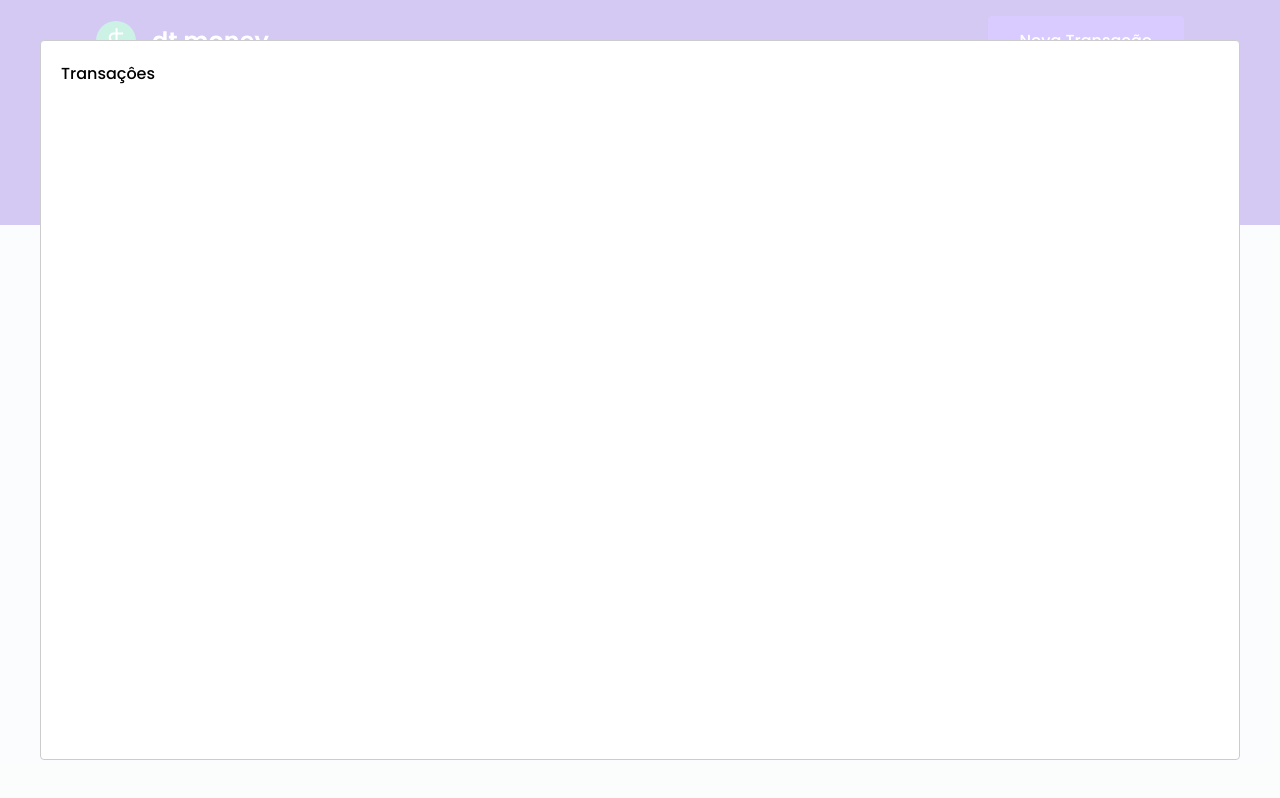
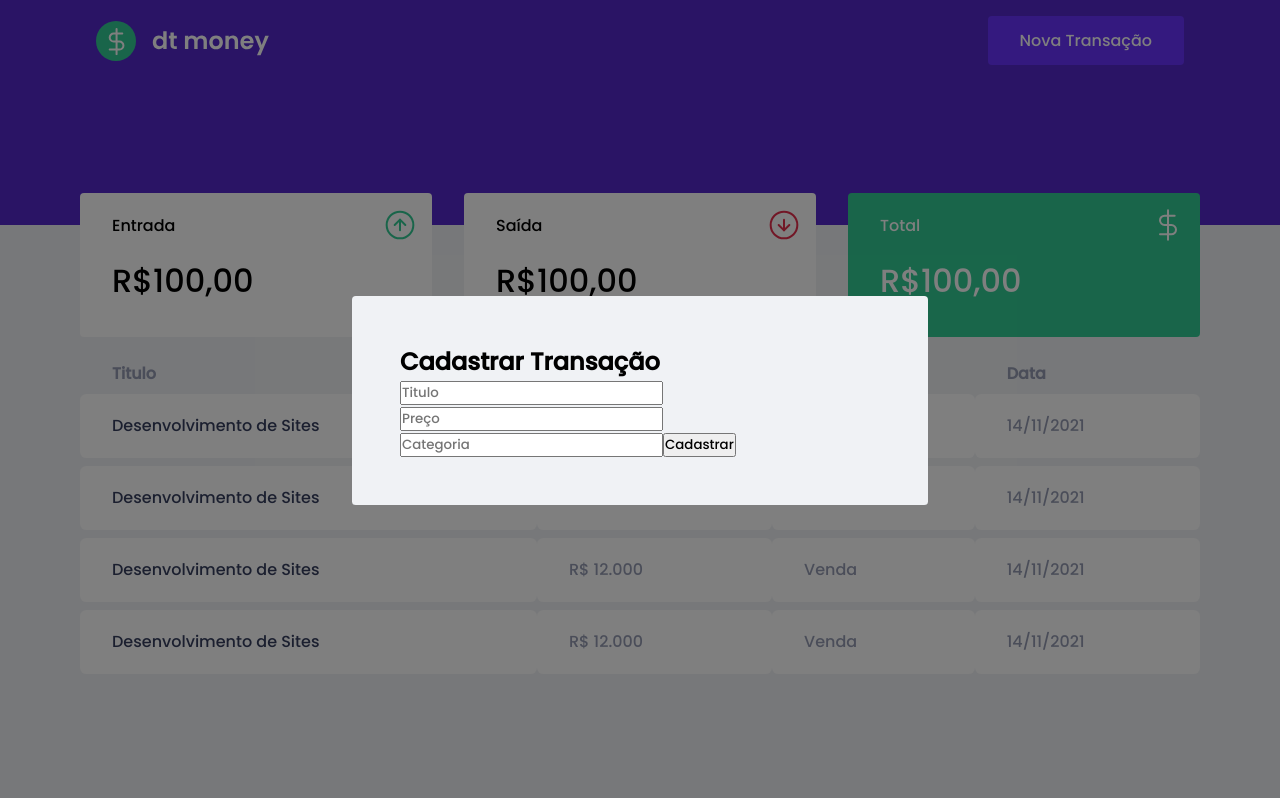
Before and after one commit to felipedev01/Projeto-DT-money, a React (Create React App) app: page / in a window 1280 px wide. Both pictures are taken after a click on the button "Nova Transação". Built offline with nearby package versions, Linux system fonts and the light colour scheme; no server answers; a web font is replaced by a local one; what miragejs would draw is missing.

Commit message:
Modal estruturado

```diff
--- a/src/components/NewTransactionModal/index.tsx
+++ b/src/components/NewTransactionModal/index.tsx
@@ -1,4 +1,6 @@
 import Modal from 'react-modal';
+import { Container } from './style';
+
 
 interface NewTrasactionModalProps {
 
@@ -9,11 +11,22 @@
 export function NewTransactionModal({isOpen,onRequestClose}:NewTrasactionModalProps){
     return(
 
-        <Modal isOpen={isOpen} onRequestClose={onRequestClose}
 
-    >
+        <Modal
+        isOpen={isOpen}
+        onRequestClose={onRequestClose}
+        overlayClassName="react-modal-overlay"
+        className="react-modal-content"
+         >
+        <Container>
+      <h2>Cadastrar Transação</h2>
+       <input placeholder="Titulo"></input>
+       <input type="Number" placeholder="Preço"></input>
+       <input placeholder="Categoria"/>
+       <button type="submit">Cadastrar</button>
 
-  <p>Transaçôes</p>
+       </Container>
    </Modal>
+
     )
 }
--- /dev/null
+++ b/src/components/NewTransactionModal/style.ts
@@ -0,0 +1,8 @@
+import styled from 'styled-components'
+
+export const Container=styled.form`
+
+
+
+
+`
--- a/src/styles/global.ts
+++ b/src/styles/global.ts
@@ -60,4 +60,25 @@
     opacity: 0.6;
     cursor:not-allowed;
 
-}`
+}.react-modal-overlay{
+   background: rgba(0,0,0,0.5);
+    position:fixed;
+     top:0;
+     bottom: 0;
+     left: 0;
+     right: 0;
+     display:flex;
+     align-items:center;
+      justify-content:center;
+
+}.react-modal-content{
+   width:100%;
+   max-width:576px;
+   background:var(--background);
+   padding:3rem;
+   position: relative;
+   border-radius:0.24rem;
+
+}
+
+`
```
